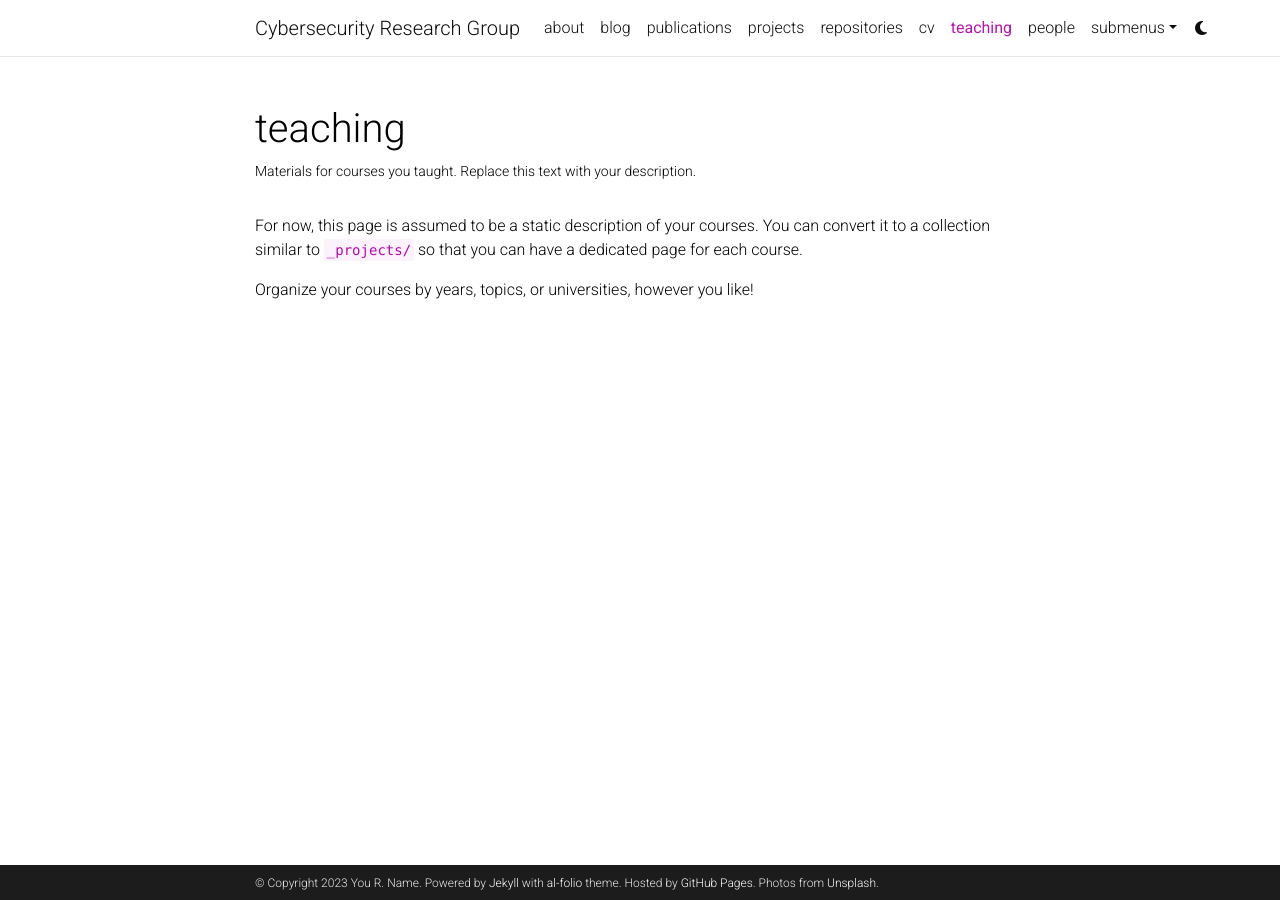
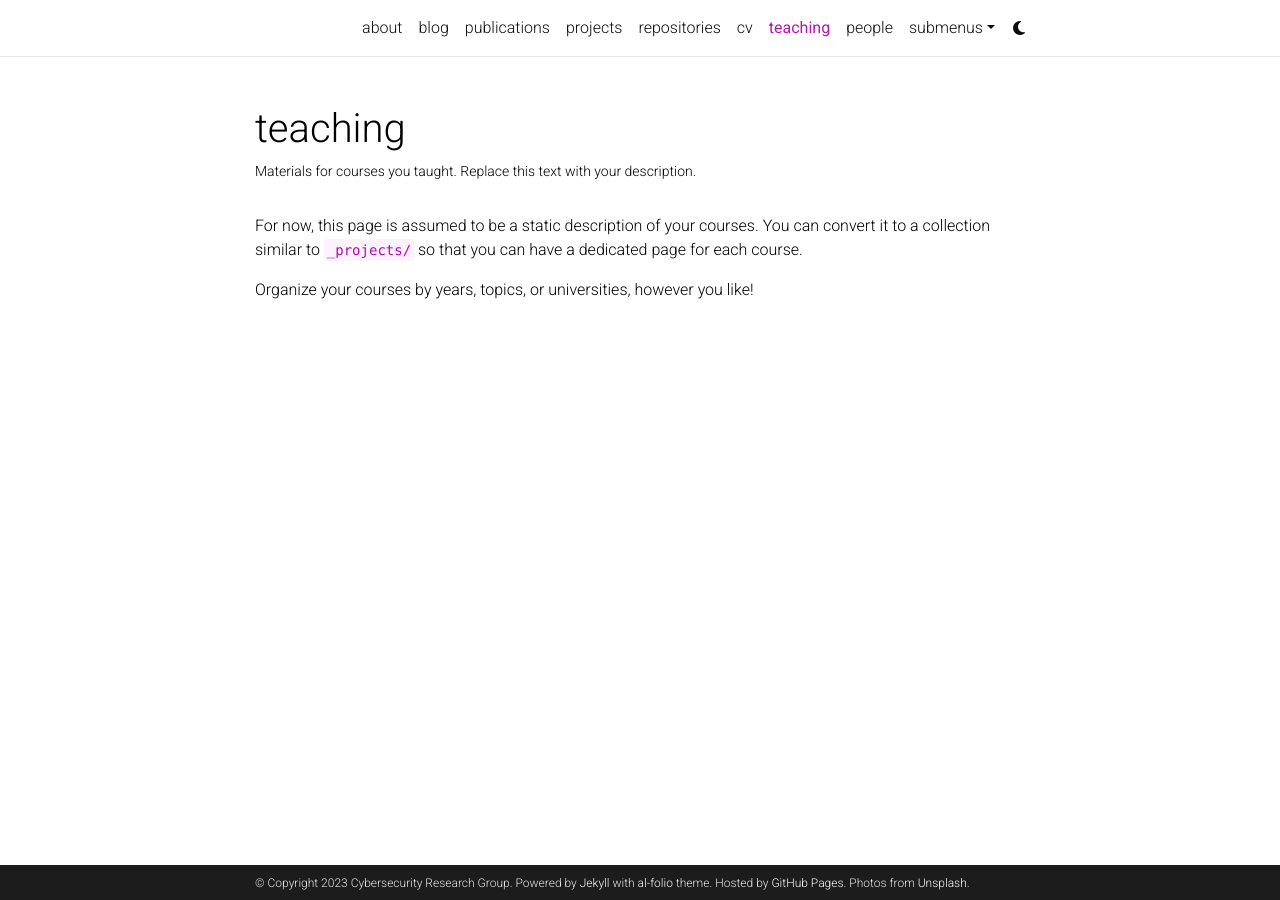
Before and after one commit to han-crypto/han-crypto, a Jekyll site: the page built from _pages/teaching.md, in a window 1280 px wide. Built offline with Jekyll 4.4.1, drawn with Linux system fonts in a browser that asks for light colours; comment, search, counter and statistics services are not loaded; a style sheet for code colours, icons or effects is not loaded.

Commit message:
Update _config.yml

```diff
--- a/_config.yml
+++ b/_config.yml
@@ -2,10 +2,10 @@
 # Site settings
 # -----------------------------------------------------------------------------
 
-title: Cybersecurity Research Group # the website title (if blank, full name will be used instead)
-first_name: You
-middle_name: R.
-last_name: Name
+title:  # the website title (if blank, full name will be used instead)
+first_name: Cybersecurity
+middle_name: Research
+last_name: Group
 email: you@example.com
 description: > # the ">" symbol means to ignore newlines until "footer_text:"
   A simple, whitespace theme for academics. Based on [*folio](https://github.com/bogoli/-folio) design.
@@ -13,12 +13,12 @@
   Powered by <a href="https://jekyllrb.com/" target="_blank">Jekyll</a> with <a href="https://github.com/alshedivat/al-folio">al-folio</a> theme.
   Hosted by <a href="https://pages.github.com/" target="_blank">GitHub Pages</a>.
   Photos from <a href="https://unsplash.com" target="_blank">Unsplash</a>.
-keywords: jekyll, jekyll-theme, academic-website, portfolio-website  # add your own keywords or leave empty
+# keywords: jekyll, jekyll-theme, academic-website, portfolio-website  # add your own keywords or leave empty
 
 lang: en # the language of your site (for example: en, fr, cn, ru, etc.)
 icon: ⚛️  # the emoji used as the favicon (alternatively, provide image name in /assets/img/)
 
-url: https://han-crypto.github.io/ # the base hostname & protocol for your site
+url: https://han-crypto.github.io # the base hostname & protocol for your site
 baseurl: # the subpath of your site, e.g. /blog/
 last_updated: false # set to true if you want to display last updated in the footer
 impressum_path:  # set to path to include impressum link in the footer, use the same path as permalink in a page, helps to conform with EU GDPR
```
